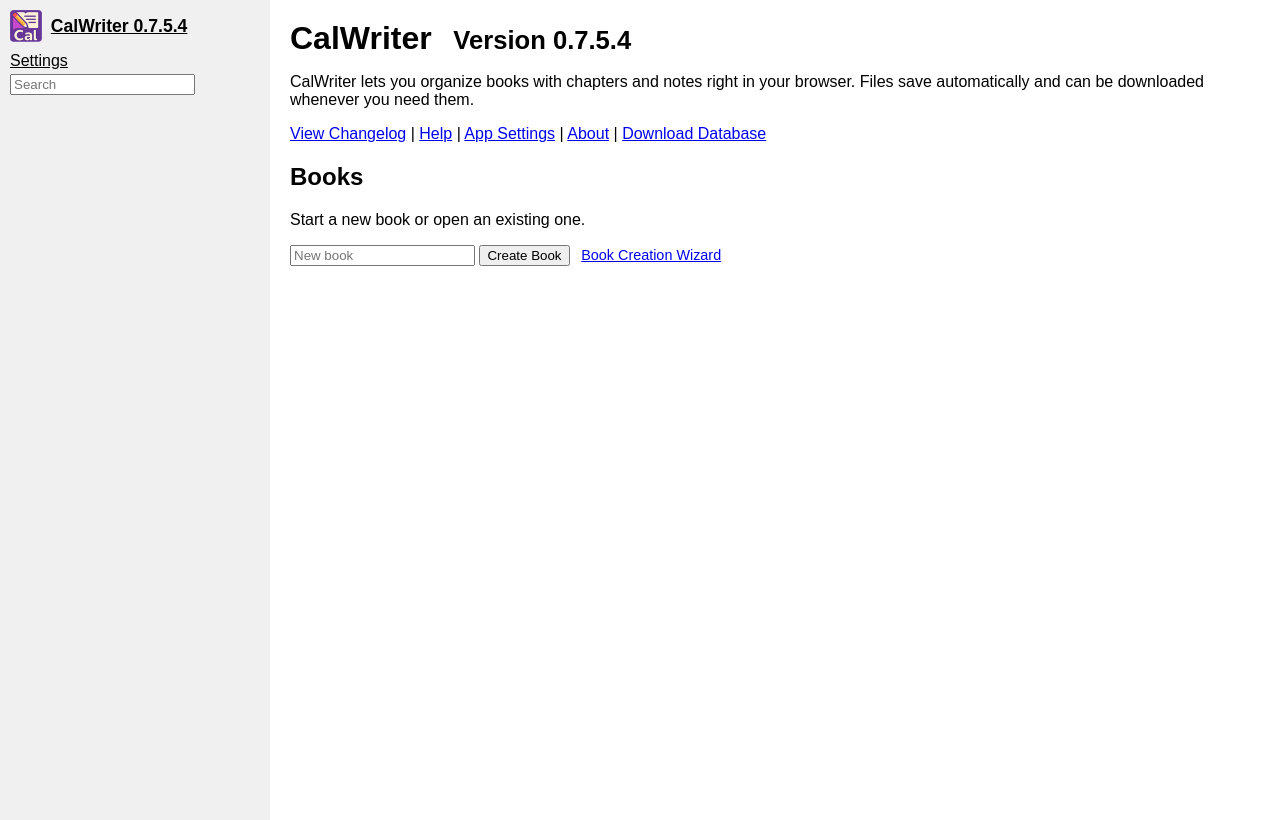
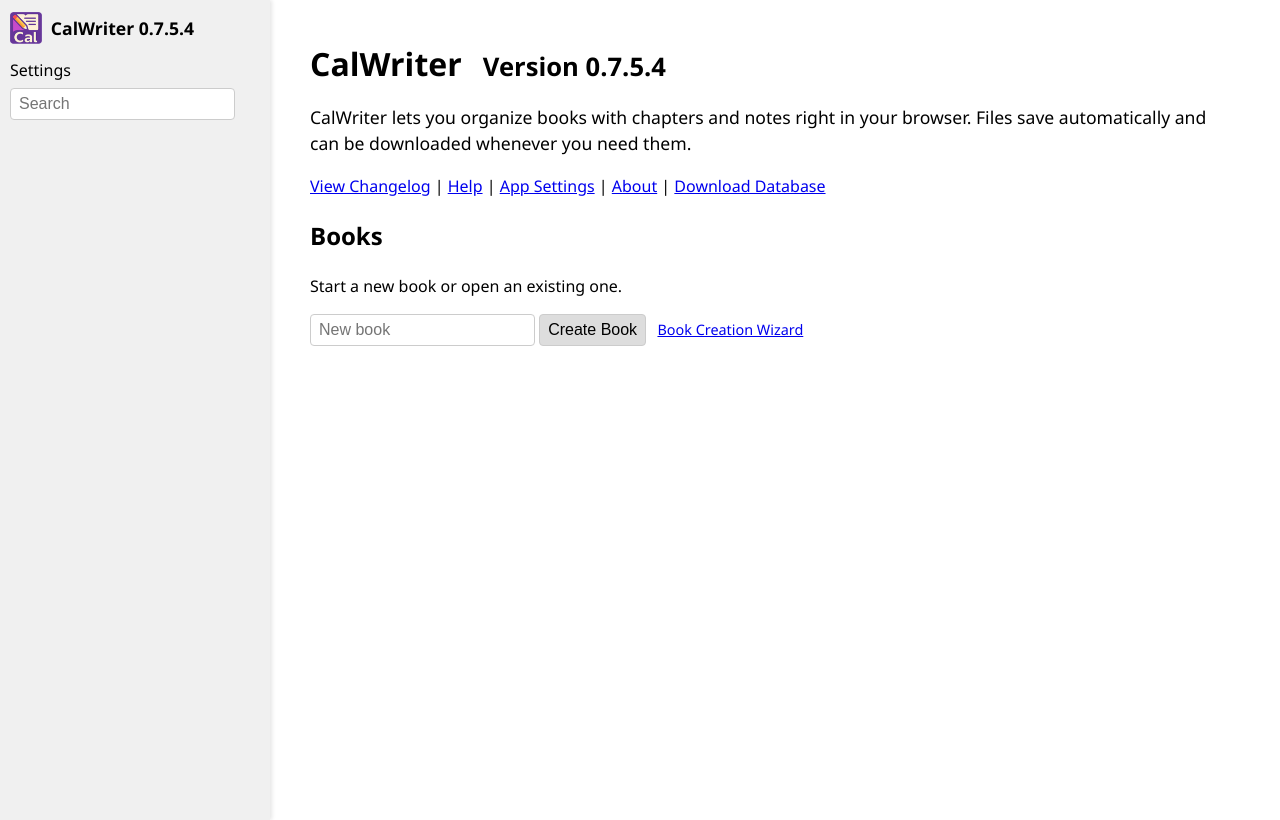
Before and after one commit to calaquin/calwriter, a Flask app: page / in a window 1280 px wide. Run offline with Flask 3, Linux system fonts and the light colour scheme; some libraries are stand-ins or nearby versions.

Commit message:
Improve styling

```diff
--- a/static/style.css
+++ b/static/style.css
@@ -8,7 +8,8 @@
 }
 
 body {
-    font-family: Arial, sans-serif;
+    font-family: "Segoe UI", Tahoma, Geneva, Verdana, sans-serif;
+    line-height: 1.5;
     display: flex;
     height: 100vh;
     margin: 0;
@@ -29,6 +30,7 @@ body.dark {
     padding: 10px;
     overflow-y: auto;
     height: 100vh;
+    box-shadow: 2px 0 4px rgba(0,0,0,0.1);
 }
 #sidebar .sidebar-title {
     font-weight: bold;
@@ -52,11 +54,17 @@ body.dark {
     display: block;
     margin-bottom: 4px;
     color: var(--text-color);
+    text-decoration: none;
+    padding: 2px 0;
+}
+#sidebar a:hover {
+    text-decoration: underline;
 }
 #main {
     flex: 1;
-    padding: 20px;
+    padding: 40px;
     overflow-y: auto;
+    box-sizing: border-box;
 }
 
 body.chapter-view #main {
@@ -245,6 +253,12 @@ body.chapter-view #chapter_area h1 {
 
 .app-title {
     margin: 0 0 0.5em 0;
+    font-size: 2em;
+}
+.description {
+    margin-top: 0;
+    margin-bottom: 1em;
+    font-size: 1.1em;
 }
 .app-title .version {
     font-size: 0.8em;
@@ -308,3 +322,38 @@ pre.changelog {
     margin-left: 0.5em;
     font-size: 0.9em;
 }
+
+button, input[type="text"], input[type="color"], select, textarea {
+    border: 1px solid #ccc;
+    border-radius: 4px;
+    padding: 6px 8px;
+    font-size: 1em;
+    box-sizing: border-box;
+}
+
+button {
+    background: var(--toolbar-bg);
+    color: var(--text-color);
+    cursor: pointer;
+}
+
+button:hover {
+    background: #eaeaea;
+}
+
+input[type="text"] {
+    max-width: 300px;
+}
+
+.flashes {
+    list-style: none;
+    padding: 0;
+    margin: 0 0 1em 0;
+}
+
+.flashes li {
+    background: #fffae6;
+    border: 1px solid #f0e6c8;
+    padding: 6px 8px;
+    margin-bottom: 4px;
+}
```
